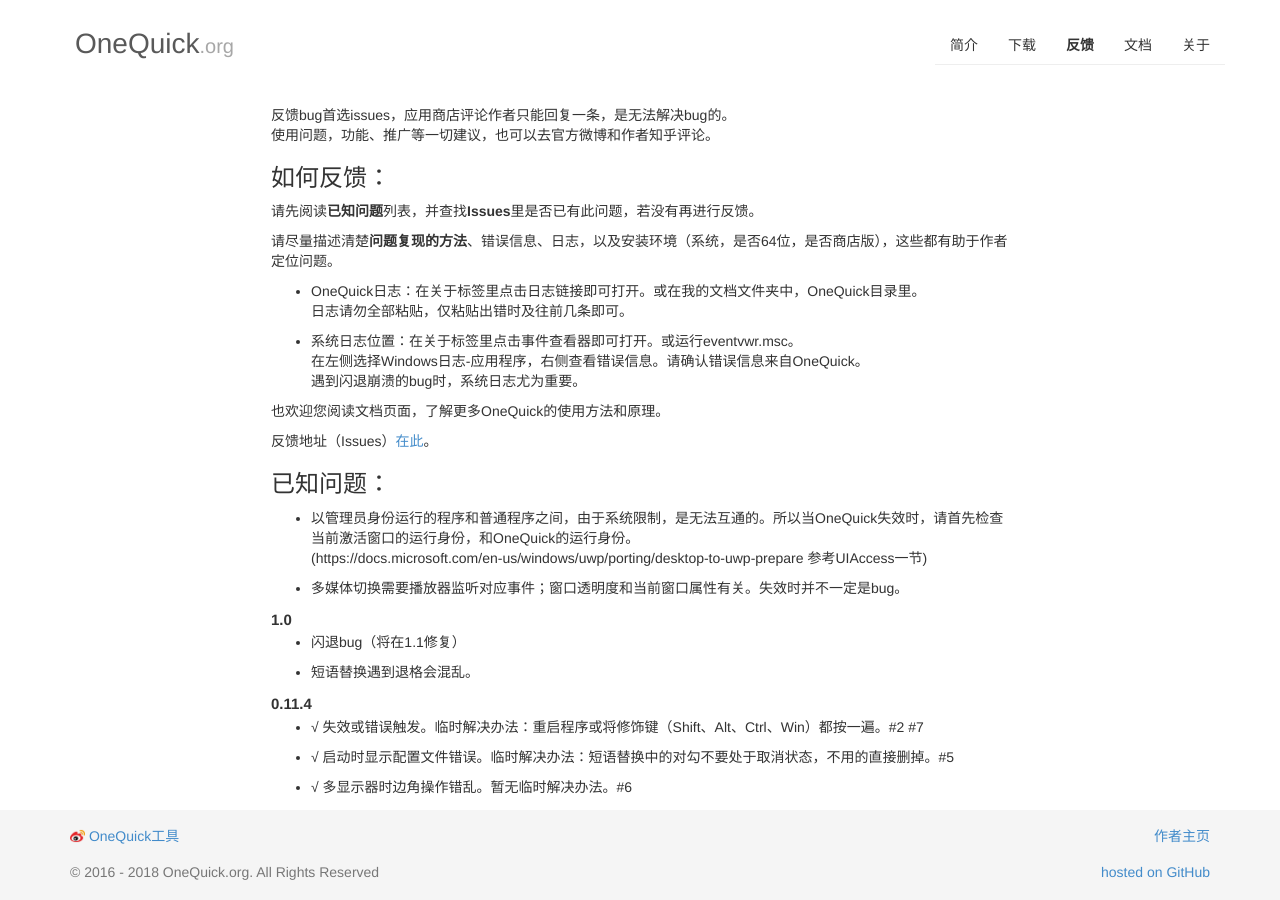
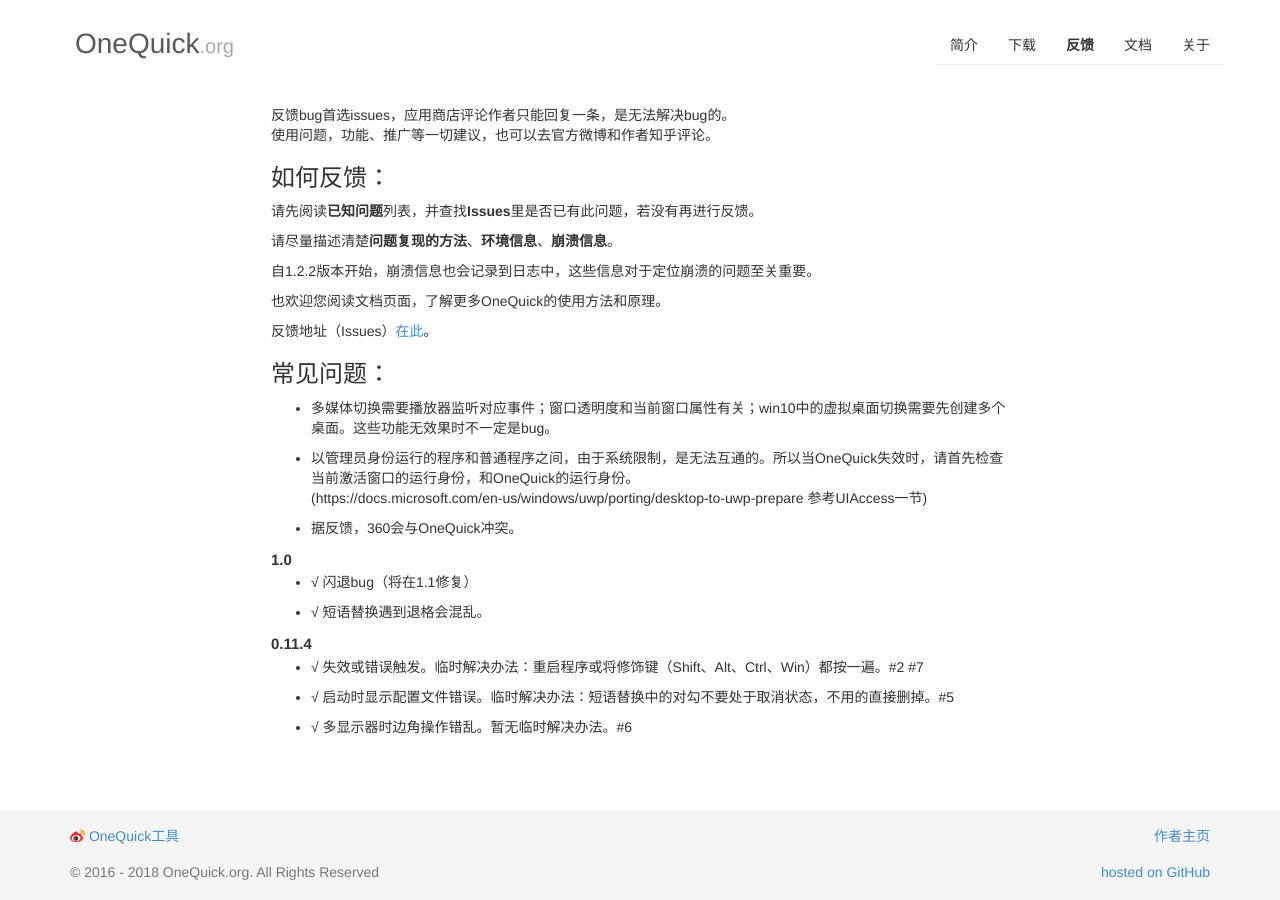
Before and after one commit to OneQuick/OneQuick.github.io-v1-legacy, a Jekyll site: the page built from feedback.md, in a window 1280 px wide. Built offline with Jekyll 4.4.1, drawn with Linux system fonts in a browser that asks for light colours.

```diff
--- a/_config.yml
+++ b/_config.yml
@@ -1,3 +1,5 @@
 permalink: /404.html
 
 exclude: ['serve.bat', 'generate.bat']
+
+stable-version: "1.2.0"
--- a/addons-information.xml
+++ b/addons-information.xml
@@ -9,5 +9,8 @@
     <Addon>
       <Token>onequick_promo_1openning</Token>
     </Addon>
+    <Addon>
+      <Token>onequick_test1</Token>
+    </Addon>
   </Addons>
 </AddonsInfo>
--- a/feedback.md
+++ b/feedback.md
@@ -12,32 +12,28 @@ active: feedback
 
 请先阅读**已知问题**列表，并查找**Issues**里是否已有此问题，若没有再进行反馈。
 
-请尽量描述清楚**问题复现的方法**、错误信息、日志，以及安装环境（系统，是否64位，是否商店版），这些都有助于作者定位问题。
+请尽量描述清楚**问题复现的方法**、**环境信息**、**崩溃信息**。
 
-- OneQuick日志：在关于标签里点击日志链接即可打开。或在我的文档文件夹中，OneQuick目录里。
-日志请勿全部粘贴，仅粘贴出错时及往前几条即可。
-
-- 系统日志位置：在关于标签里点击事件查看器即可打开。或运行eventvwr.msc。
-在左侧选择Windows日志-应用程序，右侧查看错误信息。请确认错误信息来自OneQuick。
-遇到闪退崩溃的bug时，系统日志尤为重要。
+自1.2.2版本开始，崩溃信息也会记录到日志中，这些信息对于定位崩溃的问题至关重要。
 
 也欢迎您阅读文档页面，了解更多OneQuick的使用方法和原理。
 
 反馈地址（Issues）<a href="https://github.com/OneQuick/OneQuick.net/issues" target="_blank">在此</a>。
 
+### 常见问题：
 
-### 已知问题：
+- 多媒体切换需要播放器监听对应事件；窗口透明度和当前窗口属性有关；win10中的虚拟桌面切换需要先创建多个桌面。这些功能无效果时不一定是bug。
 
 - 以管理员身份运行的程序和普通程序之间，由于系统限制，是无法互通的。所以当OneQuick失效时，请首先检查当前激活窗口的运行身份，和OneQuick的运行身份。
 (https://docs.microsoft.com/en-us/windows/uwp/porting/desktop-to-uwp-prepare 参考UIAccess一节)
 
-- 多媒体切换需要播放器监听对应事件；窗口透明度和当前窗口属性有关。失效时并不一定是bug。
+- 据反馈，360会与OneQuick冲突。
 
 #### 1.0
 
- - 闪退bug（将在1.1修复）
+ - √ 闪退bug（将在1.1修复）
 
- - 短语替换遇到退格会混乱。
+ - √ 短语替换遇到退格会混乱。
 
 
 #### 0.11.4
```
Also changed, not shown: docs.md (+8 -7 lines), download.md (+14 -4 lines), index.md (+1 -1 lines), update-information.xml (+13 -8 lines), 2 other files.
